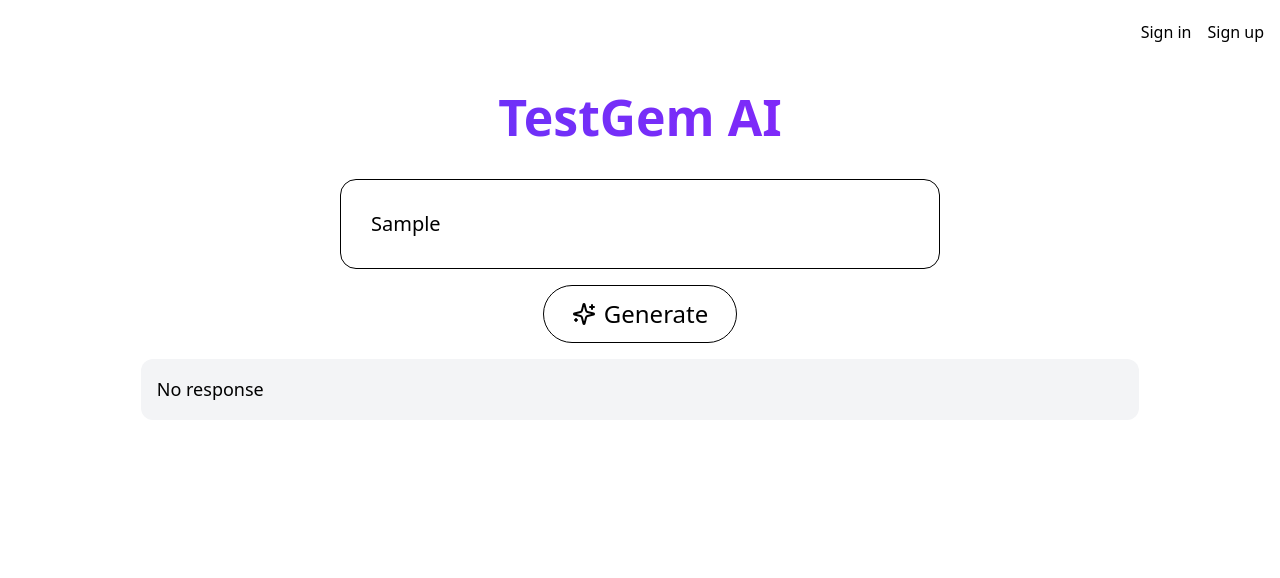
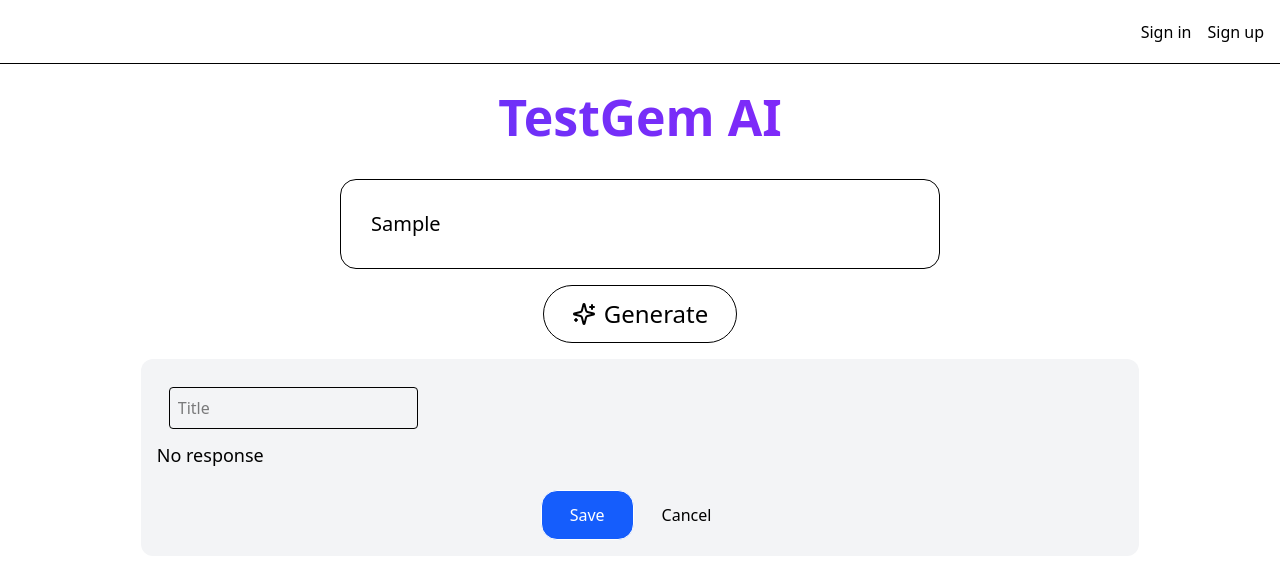
Before and after one commit to DivyanshMauryaaa/nexora, a Next.js app: page / in a window 1280 px wide. Both pictures are taken after typing "Sample" into the empty fields and a click on the button "Generate". Shown: the top 578 px of the page. Built offline with nearby package versions, Linux system fonts and the light colour scheme; no server answers.

Commit message:
Implemented dashboard page and save feature for the created tests

```diff
--- a/package.json
+++ b/package.json
@@ -12,6 +12,9 @@
     "@ai-sdk/google": "^1.1.25",
     "@clerk/nextjs": "^6.12.5",
     "@google/generative-ai": "^0.24.0",
+    "@supabase/supabase-js": "^2.49.1",
+    "@tiptap/react": "^2.11.5",
+    "@tiptap/starter-kit": "^2.11.5",
     "ai": "^4.1.61",
     "axios": "^1.8.3",
     "cors": "^2.8.5",
@@ -19,7 +22,8 @@
     "next": "15.2.2",
     "react": "^19.0.0",
     "react-dom": "^19.0.0",
-    "react-markdown": "^10.1.0"
+    "react-markdown": "^10.1.0",
+    "react-to-print": "^3.0.5"
   },
   "devDependencies": {
     "@eslint/eslintrc": "^3",
--- a/src/app/api/model/route.ts
+++ b/src/app/api/model/route.ts
@@ -30,7 +30,7 @@ export async function POST(req: Request) {
                 method: "POST",
                 headers: { "Content-Type": "application/json" },
                 body: JSON.stringify({
-                    contents: [{ parts: [{ text: `You have to keep your response formal, professional. Only give questions no starting text like "Hi", "so here it ___" etc. and ending text. You are testgem, an AI assistant designed to help teachers create test papers for taking tests and students for their revision. Your role is to help them.... Now please generate: ${prompt}` }] }],
+                    contents: [{ parts: [{ text: `You have to keep your response formal, professional and don't forget to give the question serial number. Only give questions no starting text like "Hi", "so here it ___" etc. and ending text. You are testgem, an AI assistant designed to help teachers create test papers for taking tests and students for their revision. Your role is to help them.... Now please generate: ${prompt}` }] }],
                 }),
             }
         );
--- /dev/null
+++ b/src/app/dashboard/page.tsx
@@ -0,0 +1,59 @@
+'use client'
+
+import { useEffect, useState } from "react";
+import { useUser } from "@clerk/nextjs";
+import { createClient } from "@supabase/supabase-js";
+import Markdown from "react-markdown";
+
+const supabase = createClient(
+    "https://ucsiqszgsdqfzufbqjpp.supabase.co",
+    "eyJhbGciOiJIUzI1NiIsInR5cCI6IkpXVCJ9.eyJpc3MiOiJzdXBhYmFzZSIsInJlZiI6InVjc2lxc3pnc2RxZnp1ZmJxanBwIiwicm9sZSI6ImFub24iLCJpYXQiOjE3NDIzNTk0NDcsImV4cCI6MjA1NzkzNTQ0N30.AjuQjAv8ZJsovgLq8Cge7tfLe193vIgVrGfN4MnBtUs"
+);
+
+const Dashboard = () => {
+    const { user } = useUser();
+    const [tests, setTests] = useState<any[]>([]);
+
+    useEffect(() => {
+        if (user) fetchTests();
+    }, [user]);
+
+    const fetchTests = async () => {
+        if (!user) return;
+
+        const { data, error } = await supabase
+            .from("test_documents")
+            .select("*")
+            .eq("user_id", user.id);
+
+        if (error) console.error("Fetch Error:", error);
+        else setTests(data || []);
+    };
+
+    return (
+        <div className="p-3">
+            <p className="text-4xl text-center">Dashboard</p>
+            <br />
+            <p className="text-lg font-[600]">Your Tests</p>
+            <br />
+
+            <div className="flex flex-wrap gap-4">
+                {tests.map((test) => (
+                    <div key={test.id} className="p-2 border hover:bg-gray-100 cursor-pointer transition-all duration-100 rounded-lg border-gray-200 w-[300px] h-[200px] overflow-hidden">
+                        <p className="font-semibold text-xl">{test.title}</p>
+                        <br />
+                        <hr />
+                        <br />
+                        <small className="text-sm">
+                            <Markdown>{test.content}</Markdown>
+                        </small>
+                    </div>
+                ))}
+            </div>
+
+
+        </div>
+    );
+};
+
+export default Dashboard;
--- a/src/app/layout.tsx
+++ b/src/app/layout.tsx
@@ -10,6 +10,7 @@ import {
   SignedOut,
   UserButton,
 } from '@clerk/nextjs'
+import Link from "next/link";
 
 const geistSans = Geist({
   variable: "--font-geist-sans",
@@ -35,16 +36,20 @@ export default function RootLayout({
     <ClerkProvider>
       <html lang="en">
         <body className={`${geistSans.variable} ${geistMono.variable} antialiased`}>
-          <header className="flex justify-end items-center p-4 gap-4 h-16">
+          <header className="flex border-b justify-end items-center p-4 gap-4 h-16">
             <SignedOut>
               <SignInButton />
               <SignUpButton />
             </SignedOut>
             <SignedIn>
+            <Link href="/" className="text-lg font-[600] hover:text-indigo-700 cursor-pointer">Create</Link>
+              <Link href="/dashboard" className="text-lg font-[600] hover:text-indigo-700 cursor-pointer">Dashboard</Link>
               <UserButton />
             </SignedIn>
           </header>
+
           {children}
+
         </body>
       </html>
     </ClerkProvider>
--- a/src/app/page.tsx
+++ b/src/app/page.tsx
@@ -1,42 +1,81 @@
 "use client";
 
 import { Sparkles } from "lucide-react";
-import { useState } from "react";
+import { useRef, useState } from "react";
 import ReactMarkdown from "react-markdown";
+import { createClient } from '@supabase/supabase-js'
+import { useUser } from "@clerk/nextjs";
+
+export const supabase = createClient("https://ucsiqszgsdqfzufbqjpp.supabase.co", "eyJhbGciOiJIUzI1NiIsInR5cCI6IkpXVCJ9.eyJpc3MiOiJzdXBhYmFzZSIsInJlZiI6InVjc2lxc3pnc2RxZnp1ZmJxanBwIiwicm9sZSI6ImFub24iLCJpYXQiOjE3NDIzNTk0NDcsImV4cCI6MjA1NzkzNTQ0N30.AjuQjAv8ZJsovgLq8Cge7tfLe193vIgVrGfN4MnBtUs")
 
 export default function Home() {
-  // Input value
+  const { user } = useUser(); //Getting logged-in user from clerk
+
+  // Input value to take the input prompt from the user
   const [prompt, setPrompt] = useState("");
+  const [saveTitle, setSaveTitle] = useState("");
 
-  // Response and loading
+  // Response and loading variables to store the response and loading state
   const [response, setResponse] = useState("");
   const [loading, setLoading] = useState(false);
+  const [saving, setSaving] = useState(false);
 
-  // Gemini API
+  // Ref for printing
+  const responseRef = useRef(null);
+
+  // Handiling when user clicks the "Generate" button to fetch the response
   const handleSubmit = async () => {
-    setLoading(true);
+    setLoading(true); //Set Loading is equal to true so that it displays "Generating..." insted of "Generate" and notify the user that the response is being generated
     setResponse(""); // Clear previous response
 
     try {
-      const res = await fetch("/api/model", {
-        method: "POST",
-        headers: { "Content-Type": "application/json" },
-        body: JSON.stringify({ prompt }),
+      const res = await fetch("/api/model", { // Fetch the response from the API "/api/model"
+        method: "POST", //Define the method as POST for secure connection
+        headers: { "Content-Type": "application/json" }, //Define the headers as "Content-Type": "application/json" for defining the type of repsonse
+        body: JSON.stringify({ prompt }), //Converting JSON to string form
       });
 
-      const data = await res.json();
+      const data = await res.json(); //Convert the response to JSON format
 
-      setResponse(data?.candidates?.[0]?.content?.parts?.[0]?.text
-        || "No response");
-      console.log(data?.text);
-    } catch (error) {
+      setResponse(data?.candidates?.[0]?.content?.parts?.[0]?.text || "No response"); //Setting client reponse according to the server response recieved
+
+    } catch (error) { //Handling the error if the response is not fetched
       setResponse("Error fetching response.");
       console.error("API Error:", error);
     }
 
-    setLoading(false);
+    setLoading(false); //Setting the loading to false after the response is fetched
   };
 
+  //TODO: Implement the save functionality to save the response to the database
+  const handleSaveDocument = async (title: string, content: string) => {
+    if (!user) {
+      console.error("No logged-in user.");
+      return;
+    }
+
+    if (saveTitle == "") {
+      alert("Please enter a title");
+      return;
+    }
+
+    const { error } = await supabase.from("test_documents").insert([
+      {
+        title: title,
+        content: content,
+        user_id: user.id, // Attach user_id
+      },
+    ]);
+
+    if (error) {
+      console.error("Insert Error:", error.message);
+    } else {
+      console.log("Test saved successfully!");
+      alert("Test saved successfully!");
+
+      setResponse("")
+    }
+  };
 
   return (
     <div className="p-4">
@@ -56,9 +95,9 @@ export default function Home() {
         />
 
         <button
-          onClick={handleSubmit} // ✅ Added onClick
-          disabled={loading} // Disable button when loading
-          className="flex items-center gap-2 text-2xl hover:text-white hover:bg-gradient-to-r from-indigo-500 to-blue-500 py-3 px-7 cursor-pointer mt-4 border transition-all duration-300 rounded-full"
+          onClick={handleSubmit} // Handle the click event
+          disabled={loading == true} // Disable button when loading
+          className="flex items-center gap-2 text-2xl hover:text-white focus:text-white focus:bg-gradient-to-r focus:outline-none hover:bg-gradient-to-r from-indigo-500 to-blue-500 py-3 px-7 cursor-pointer mt-4 border transition-all duration-300 rounded-full"
         >
           <Sparkles /> {loading ? "Generating..." : "Generate"}
         </button>
@@ -66,12 +105,34 @@ export default function Home() {
 
 
       {response && (
-          <div className="mt-4 p-4 bg-gray-100 rounded-xl w-[80%] m-auto">
-            <div className="prose text-lg leading-relaxed">
-              <ReactMarkdown>{response}</ReactMarkdown> {/* ✅ Markdown applied */}
-            </div>
+        <div className="mt-4 p-4 bg-gray-100 rounded-xl w-[80%] m-auto">
+          <div className="p-3">
+            <input
+              type="text"
+              value={saveTitle}
+              onChange={(e) => setSaveTitle(e.target.value)}
+              placeholder="Title"
+              className="p-2 border rounded"
+            />
           </div>
-        )}
+
+          <div className="prose text-lg leading-relaxed">
+            <ReactMarkdown>{response}</ReactMarkdown> {/* Parsing the response to display support of text formatting */}
+          </div>
+
+          <div className="actions flex justify-center mt-[20px]">
+            <button
+              onClick={() => handleSaveDocument(saveTitle, response)}
+              disabled={saving}
+              className="py-3 px-7 border bg-blue-600 hover:bg-blue-700 text-white rounded-2xl cursor-pointer"
+            >
+              {saving ? "Saving..." : "Save"}
+            </button>
+
+            <button className="cursor-pointer py-3 px-7 hover:underline">Cancel</button>
+          </div>
+        </div>
+      )}
     </div>
   );
 }
--- /dev/null
+++ b/src/supabase.ts
@@ -0,0 +1,8 @@
+import { createClient } from '@supabase/supabase-js'
+
+const supabaseUrl = process.env.NEXT_SUPABASE_PROJECT_URL || 'https://qjjjmydmtbrcbolzlvxv.supabase.co'
+const supabaseKey = process.env.NEXT_SUPABASE_PROJECT_APIKEY || 'eyJhbGciOiJIUzI1NiIsInR5cCI6IkpXVCJ9.eyJpc3MiOiJzdXBhYmFzZSIsInJlZiI6InFwampqbXlkbXRicmNib3psdnh2Iiwicm9sZSI6ImFub24iLCJpYXQiOjE3NDIyMjAxNTYsImV4cCI6MjA1Nzc5NjE1Nn0.3FWoKNEWT0Sji4UJ8IuwiXJKGuhGJtkf_E-95dd8Pqk'
+
+export const supabase = createClient(supabaseUrl, supabaseKey)
+
+export default supabase;
```
Also changed, not shown: 1 other file (tests, documents, lock files or other folders).
